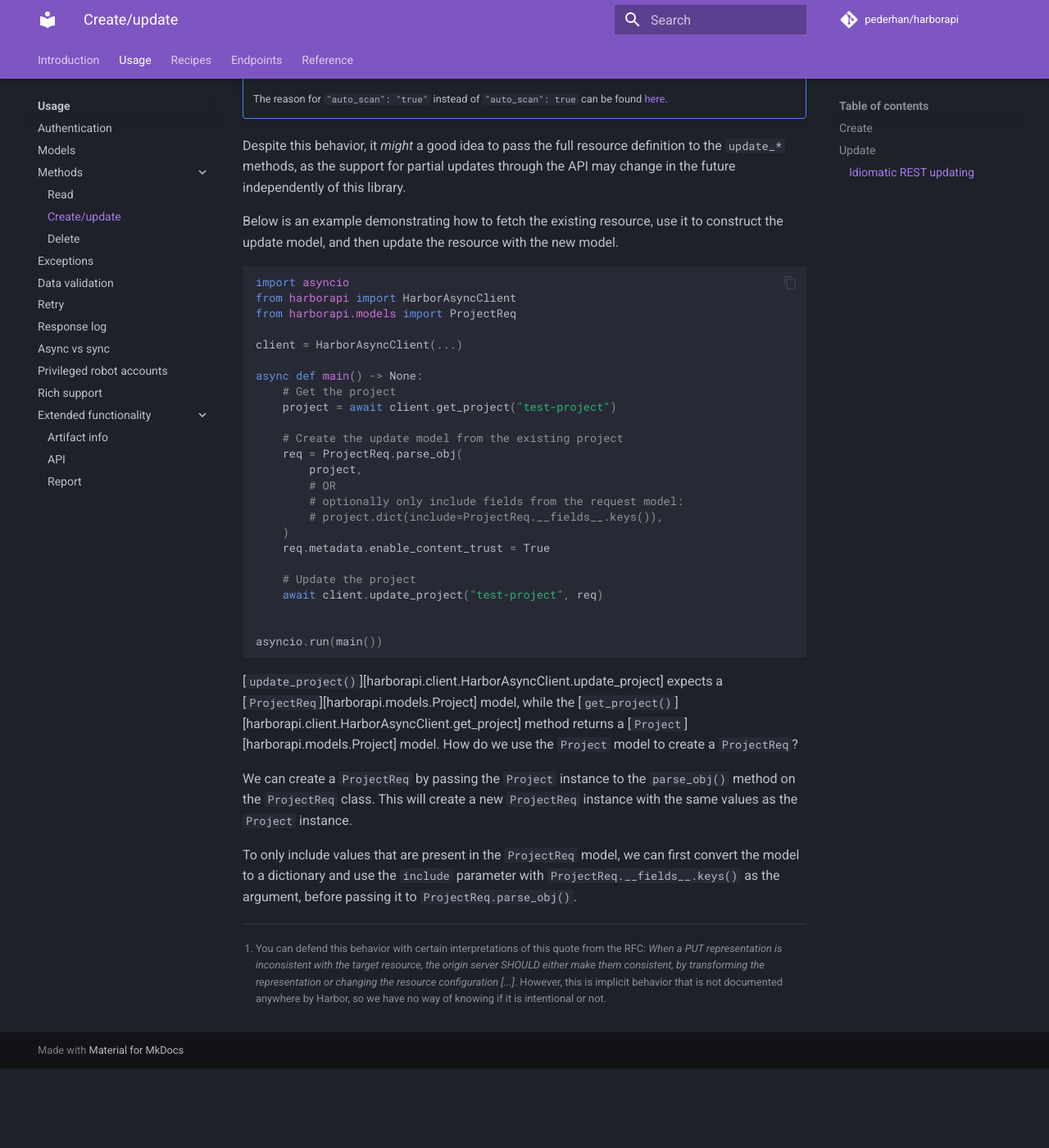
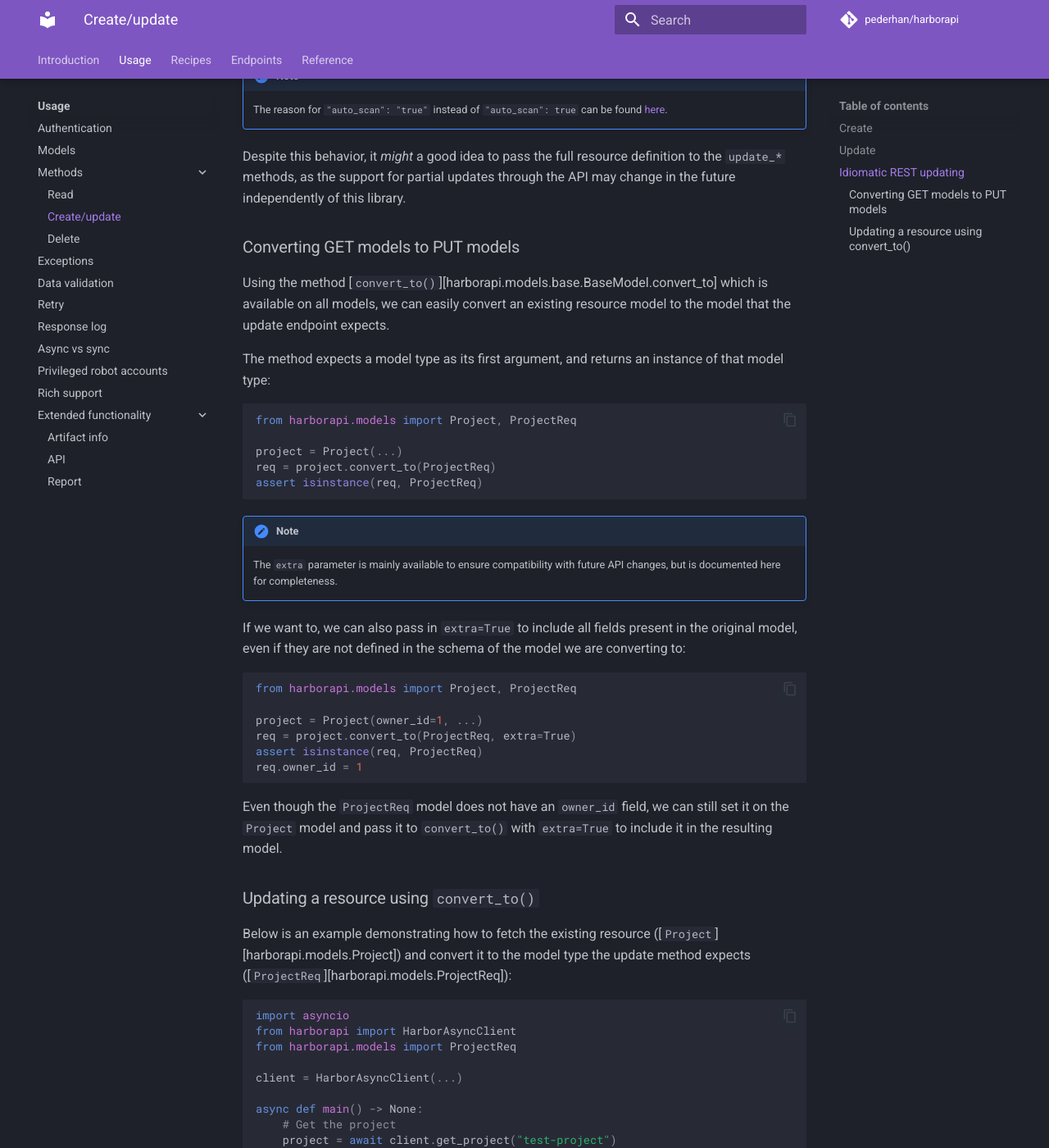
Before and after one commit to unioslo/harborapi, an MkDocs documentation site: the page built from docs/usage/methods/create-update.md, in a window 1280 px wide and 1400 px high, scrolled down 2619 px. Shown: the whole window at 82% size. Built offline with MkDocs 1.6.1 and Material for MkDocs 9.7.7, drawn with Linux system fonts in a browser that asks for light colours; comment, search, counter and statistics services are not loaded; before the commit the page ends 3922 px from its top, so only the background shows below that; some of the changed text lies outside the part shown.

Commit message:
Add BaseModel.convert_to + fix bool converter

````diff
--- a/docs/usage/methods/create-update.md
+++ b/docs/usage/methods/create-update.md
@@ -70,7 +70,7 @@ In the example, we only set the `metadata.enable_content_trust` field on the `Pr
 
 See the [Idiomatic REST updating](#idiomatic-rest-updating) section for more information on why this _might_ not be the correct way to do things, and why it _could_ change in the future if Harbor changes the API.
 
-### Idiomatic REST updating
+## Idiomatic REST updating
 
 The update endpoints are HTTP PUT endpoints that should expect a full resource definition according to [RFC 7231](https://datatracker.ietf.org/doc/html/rfc7231#section-4.3.4). However, testing has shown that the API supports updating with partial models. The API updates only the fields present in the request model and does not update the existing resource fields that are not present in the request model. By default, `harborapi` will only send the fields that are present in the request model, and leave out the rest:
 
@@ -101,7 +101,40 @@ Will send the following over the wire, where unset fields are excluded:
 
 Despite this behavior, it _might_ a good idea to pass the full resource definition to the `update_*` methods, as the support for partial updates through the API may change in the future independently of this library.
 
-Below is an example demonstrating how to fetch the existing resource, use it to construct the update model, and then update the resource with the new model.
+
+### Converting GET models to PUT models
+
+Using the method [`convert_to()`][harborapi.models.base.BaseModel.convert_to] which is available on all models, we can easily convert an existing resource model to the model that the update endpoint expects.
+
+The method expects a model type as its first argument, and returns an instance of that model type:
+
+```py
+from harborapi.models import Project, ProjectReq
+
+project = Project(...)
+req = project.convert_to(ProjectReq)
+assert isinstance(req, ProjectReq)
+```
+
+!!! note
+    The `extra` parameter is mainly available to ensure compatibility with future API changes, but is documented here for completeness.
+
+If we want to, we can also pass in `extra=True` to include all fields present in the original model, even if they are not defined in the schema of the model we are converting to:
+
+```py
+from harborapi.models import Project, ProjectReq
+
+project = Project(owner_id=1, ...)
+req = project.convert_to(ProjectReq, extra=True)
+assert isinstance(req, ProjectReq)
+req.owner_id = 1
+```
+
+Even though the `ProjectReq` model does not have an `owner_id` field, we can still set it on the `Project` model and pass it to `convert_to()` with `extra=True` to include it in the resulting model.
+
+### Updating a resource using `convert_to()`
+
+Below is an example demonstrating how to fetch the existing resource ([`Project`][harborapi.models.Project]) and convert it to the model type the update method expects ([`ProjectReq`][harborapi.models.ProjectReq]):
 
 ```py
 import asyncio
@@ -114,13 +147,10 @@ async def main() -> None:
     # Get the project
     project = await client.get_project("test-project")
 
-    # Create the update model from the existing project
-    req = ProjectReq.parse_obj(
-        project,
-        # OR
-        # optionally only include fields from the request model:
-        # project.dict(include=ProjectReq.__fields__.keys()),
-    )
+    # Convert to ProjectReq
+    req = project.convert_to(ProjectReq)
+
+    # Change the field we want to update
     req.metadata.enable_content_trust = True
 
     # Update the project
@@ -130,13 +160,6 @@ async def main() -> None:
 asyncio.run(main())
 ```
 
-[`update_project()`][harborapi.client.HarborAsyncClient.update_project] expects a [`ProjectReq`][harborapi.models.Project] model, while the [`get_project()`][harborapi.client.HarborAsyncClient.get_project] method returns a [`Project`][harborapi.models.Project] model. How do we use the `Project` model to create a `ProjectReq`?
-
-We can create a `ProjectReq` by passing the `Project` instance to the `parse_obj()` method on the `ProjectReq` class. This will create a new `ProjectReq` instance with the same values as the `Project` instance.
-
-To only include values that are present in the `ProjectReq` model, we can first convert the model to a dictionary and use the `include` parameter with `ProjectReq.__fields__.keys()` as the argument, before passing it to `ProjectReq.parse_obj()`.
-
-
 [^1]: You can defend this behavior with certain interpretations of this quote from the RFC: *When a PUT
    representation is inconsistent with the target resource, the origin
    server SHOULD either make them consistent, by transforming the
````
Also changed, not shown: other parts of docs/usage/methods/create-update.md (+1 -1 lines), CHANGELOG.md (+10 -1 lines), 2 other files.
